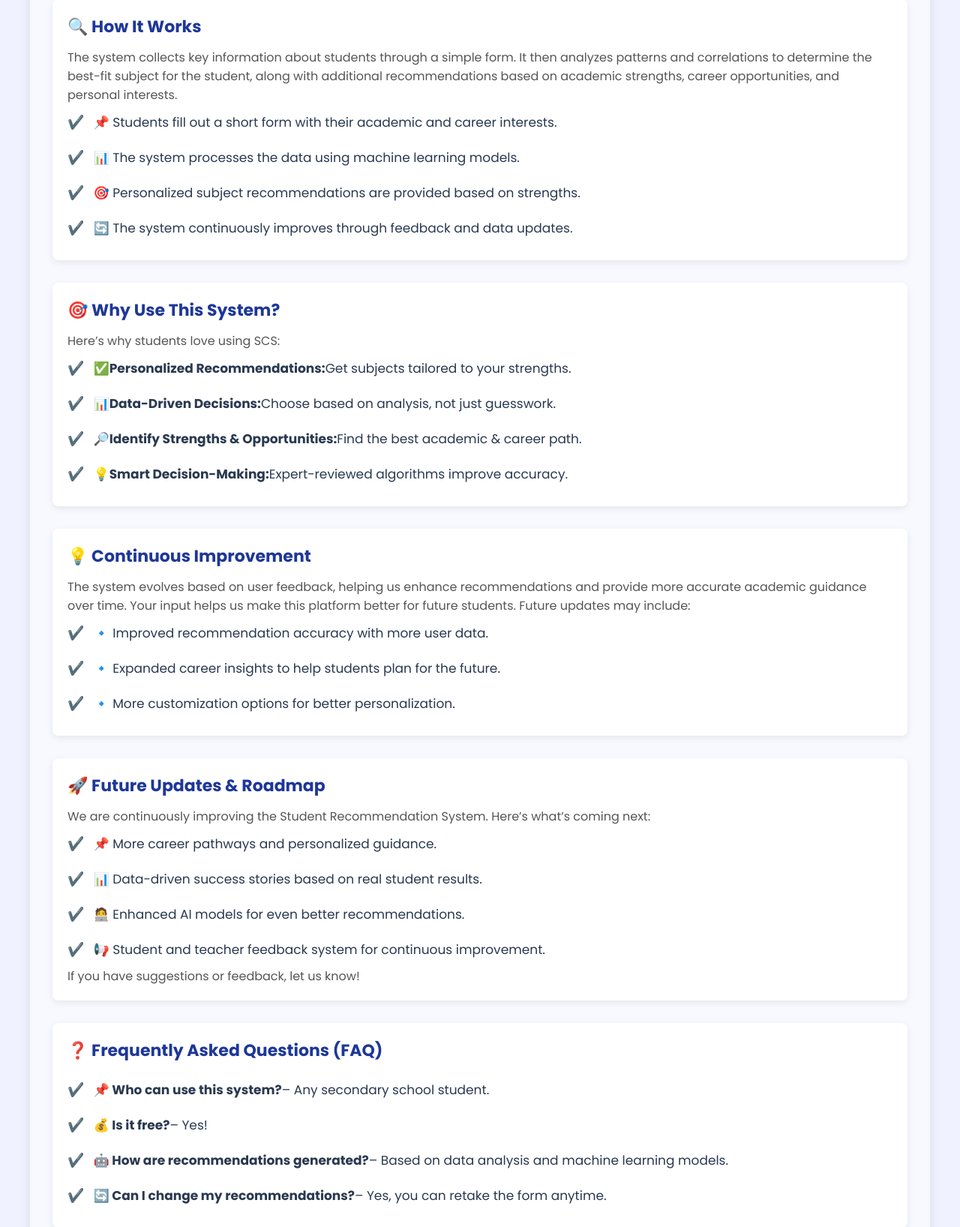
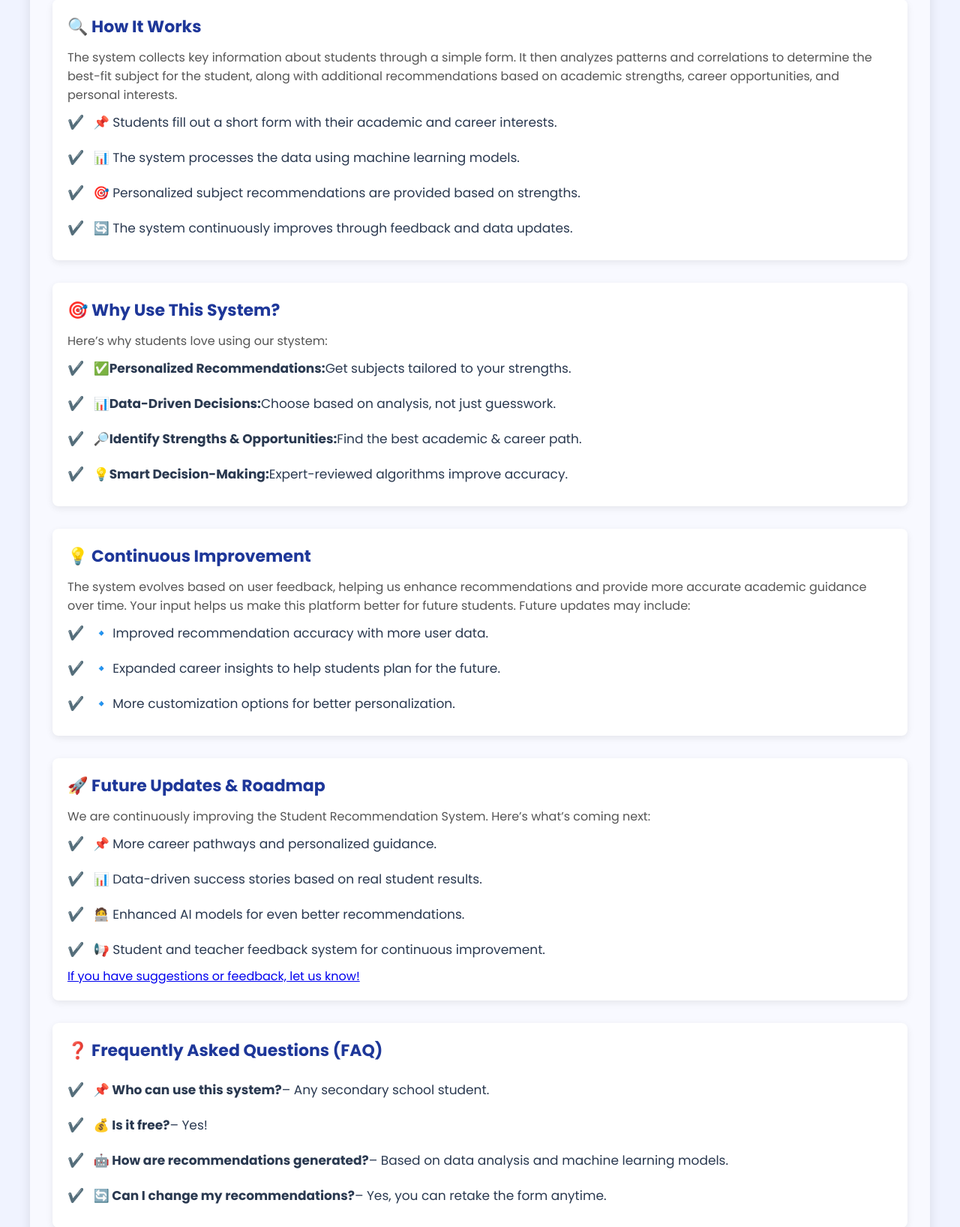
Before and after one commit to Olamieee/Subject-Recommender-System, a Django app: page /about/ in a window 1280 px wide. Shown: the part 264-1900 px from the top of the page at 75% size. Run offline with Django 5.2, Linux system fonts and the light colour scheme.

Commit message:
anchor in about page

```diff
--- a/recommenderApp/templates/about.html
+++ b/recommenderApp/templates/about.html
@@ -38,7 +38,7 @@
         <!-- Why Use This System Section -->
         <div class="guide-section">
             <h3>🎯 Why Use This System?</h3>
-            <p>Here’s why students love using SCS:</p>
+            <p>Here’s why students love using our stystem:</p>
             <ul class="guide-list">
                 <li>✅ <b>Personalized Recommendations:</b> Get subjects tailored to your strengths.</li>
                 <li>📊 <b>Data-Driven Decisions:</b> Choose based on analysis, not just guesswork.</li>
@@ -72,7 +72,7 @@
                 <li>📢 Student and teacher feedback system for continuous improvement.</li>
             </ul>
 
-            <p>If you have suggestions or feedback, let us know!</p>
+            <p><a href="{% url 'contact' %}">If you have suggestions or feedback, let us know!</a></p>
         </div>
 
         <!-- FAQ Section -->
```
